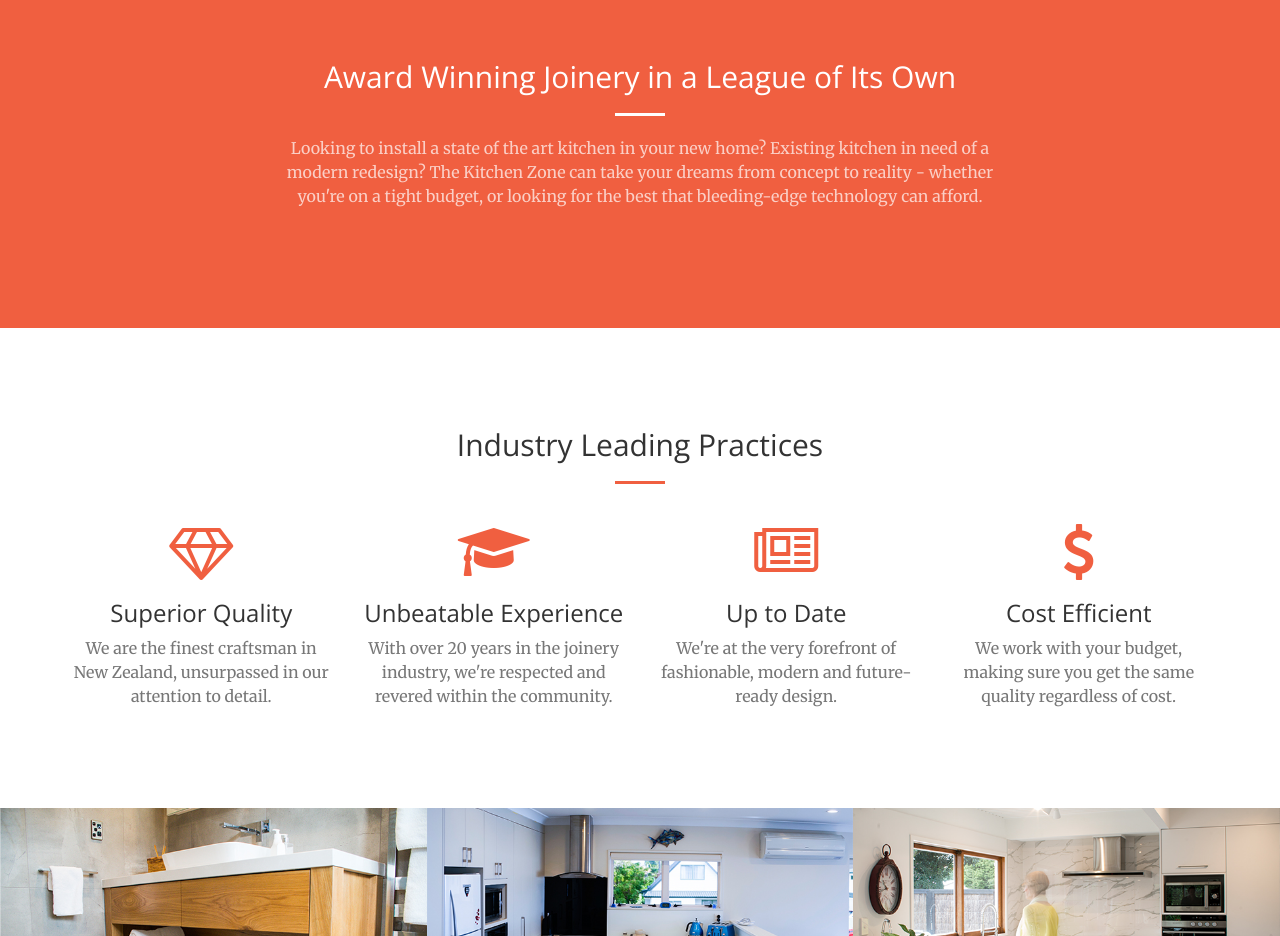
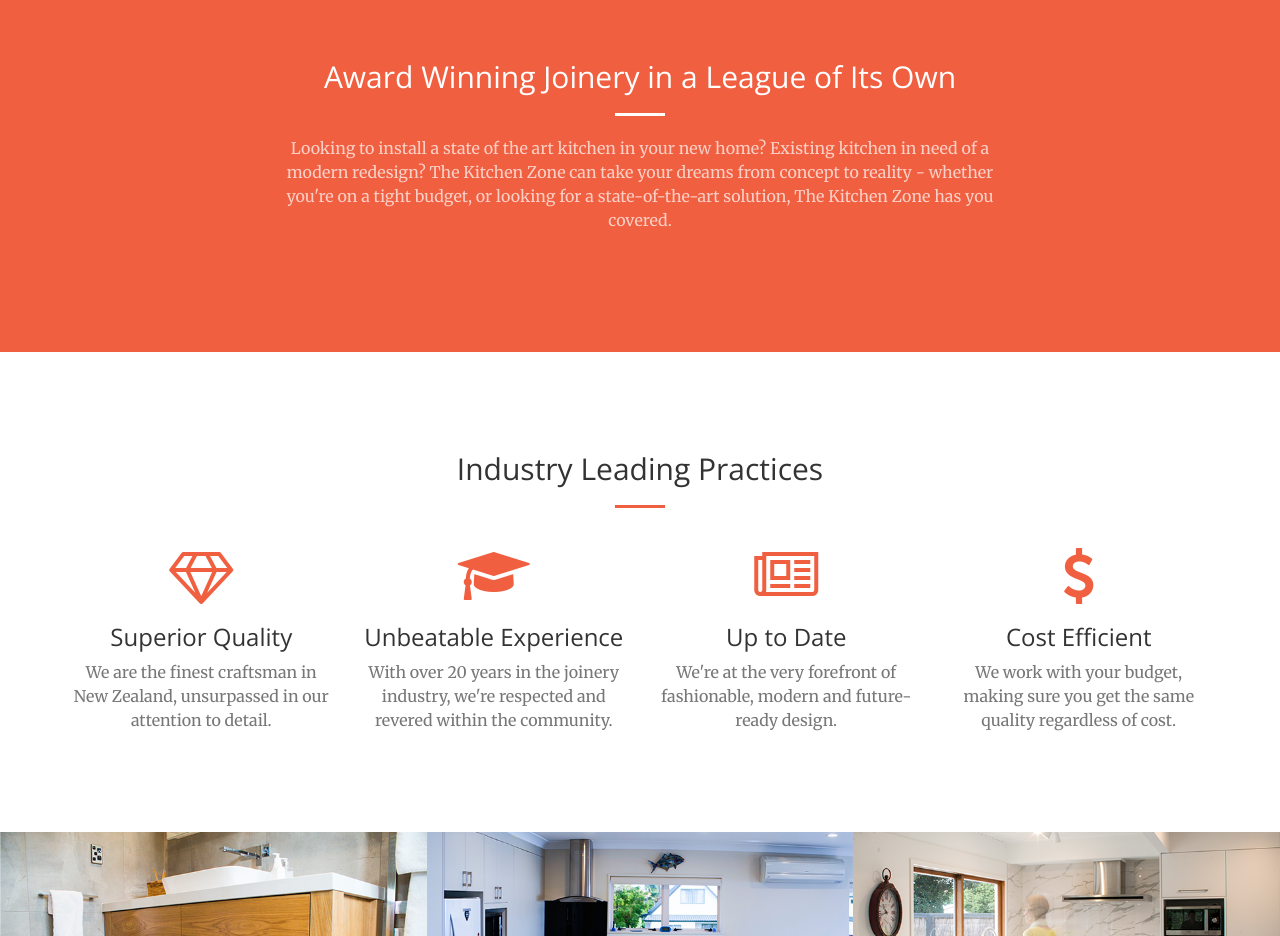
Before and after one commit to TimPaisley/kitchenzone, a website: page index.html in a window 1280 px wide. Shown: the part 840-1776 px from the top of the page. Drawn offline with nearby package versions, Linux system fonts and the light colour scheme.

Commit message:
Updated About section

```diff
--- a/index.html
+++ b/index.html
@@ -89,7 +89,7 @@
                 <div class="col-lg-8 col-lg-offset-2 text-center">
                     <h2 class="section-heading">Award Winning Joinery in a League of Its Own</h2>
                     <hr class="light">
-                    <p class="text-faded">Looking to install a state of the art kitchen in your new home? Existing kitchen in need of a modern redesign? The Kitchen Zone can take your dreams from concept to reality - whether you're on a tight budget, or looking for the best that bleeding-edge technology can afford.</p>
+                    <p class="text-faded">Looking to install a state of the art kitchen in your new home? Existing kitchen in need of a modern redesign? The Kitchen Zone can take your dreams from concept to reality - whether you're on a tight budget, or looking for a state-of-the-art solution, The Kitchen Zone has you covered.</p>
                 </div>
             </div>
         </div>
```
